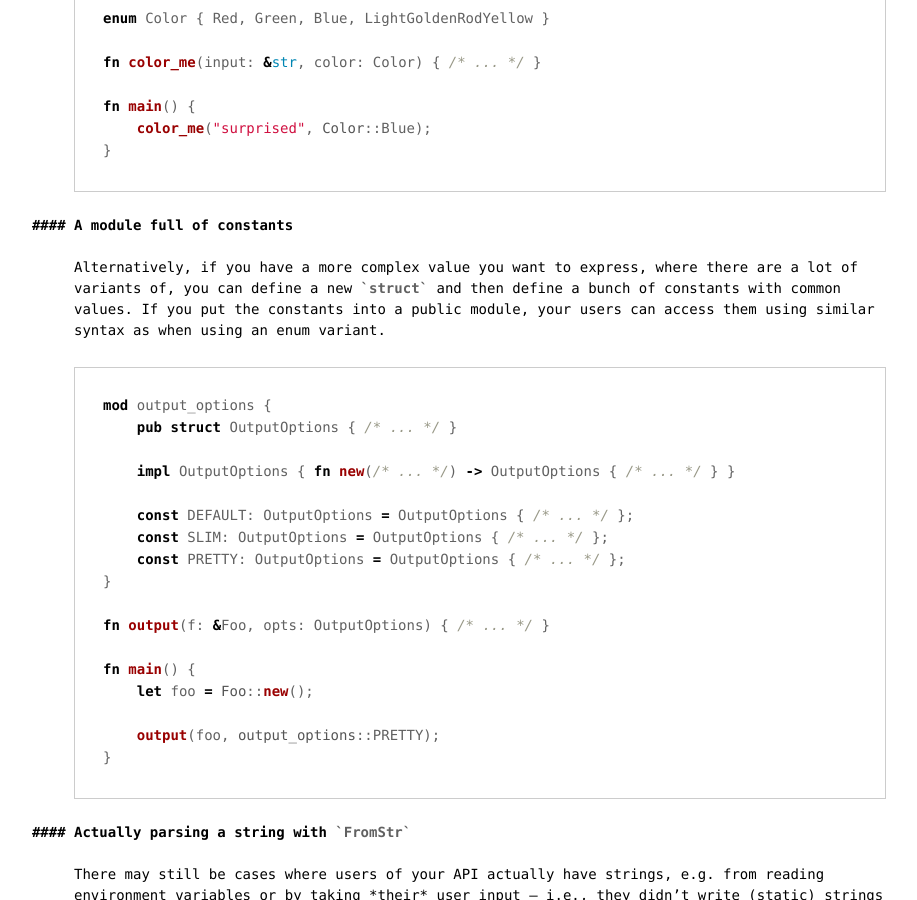
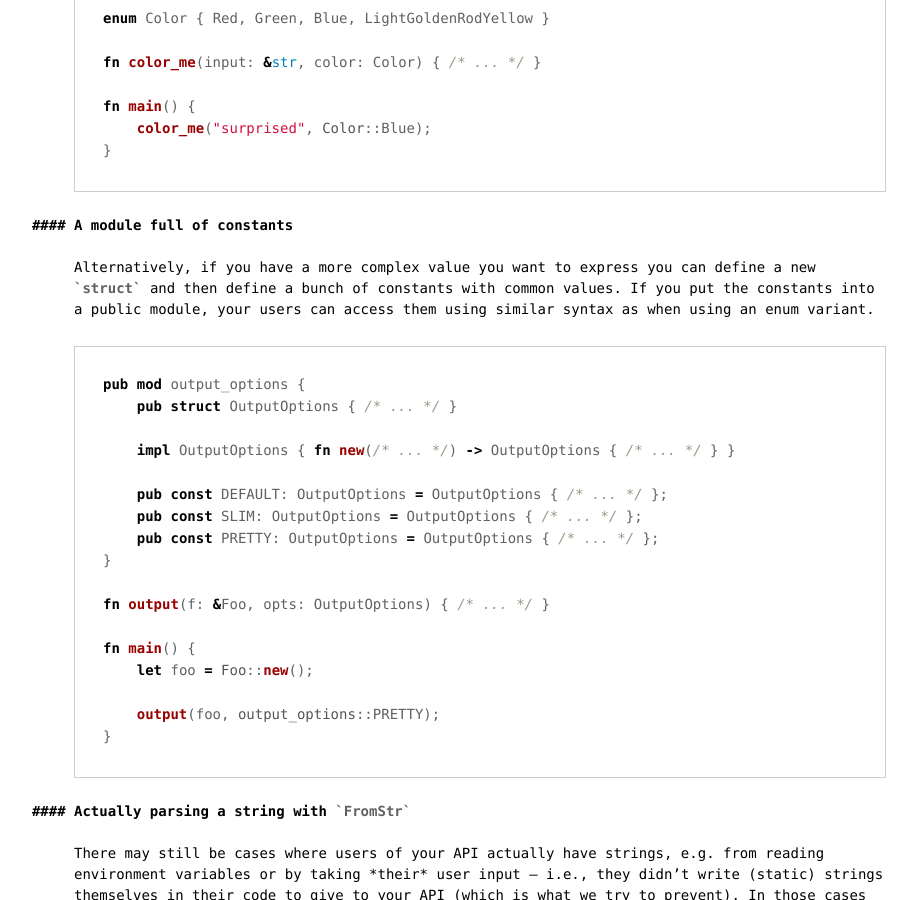
Before and after one commit to killercup/scribbles, a Jekyll site: the page built from _posts/2016-07-21-elegant-apis-in-rust.md, in a window 1280 px wide and 900 px high, scrolled down 2054 px. Shown: the whole window, without its empty margins (160-1077 px from the left). Built offline with Jekyll 4.4.1, drawn with Linux system fonts in a browser that asks for light colours.

Commit message:
Elegant APIs: public modules are `pub` now

````diff
--- a/_posts/2016-07-21-elegant-apis-in-rust.md
+++ b/_posts/2016-07-21-elegant-apis-in-rust.md
@@ -66,17 +66,17 @@ fn main() {
 
 #### A module full of constants
 
-Alternatively, if you have a more complex value you want to express, where there are a lot of variants of, you can define a new `struct` and then define a bunch of constants with common values. If you put the constants into a public module, your users can access them using similar syntax as when using an enum variant.
+Alternatively, if you have a more complex value you want to express you can define a new `struct` and then define a bunch of constants with common values. If you put the constants into a public module, your users can access them using similar syntax as when using an enum variant.
 
 ```rust
-mod output_options {
+pub mod output_options {
     pub struct OutputOptions { /* ... */ }
 
     impl OutputOptions { fn new(/* ... */) -> OutputOptions { /* ... */ } }
 
-    const DEFAULT: OutputOptions = OutputOptions { /* ... */ };
-    const SLIM: OutputOptions = OutputOptions { /* ... */ };
-    const PRETTY: OutputOptions = OutputOptions { /* ... */ };
+    pub const DEFAULT: OutputOptions = OutputOptions { /* ... */ };
+    pub const SLIM: OutputOptions = OutputOptions { /* ... */ };
+    pub const PRETTY: OutputOptions = OutputOptions { /* ... */ };
 }
 
 fn output(f: &Foo, opts: OutputOptions) { /* ... */ }
````
